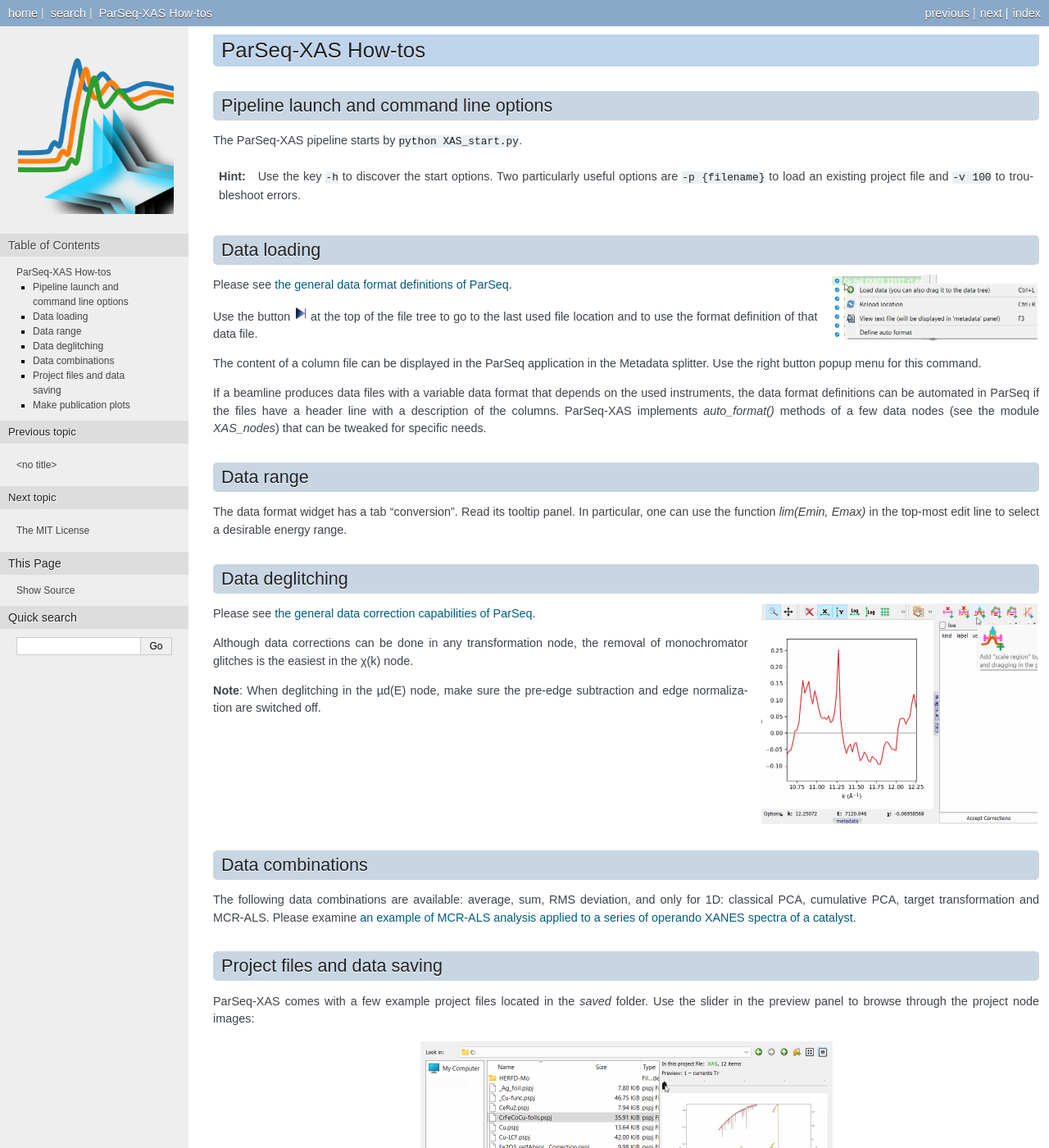
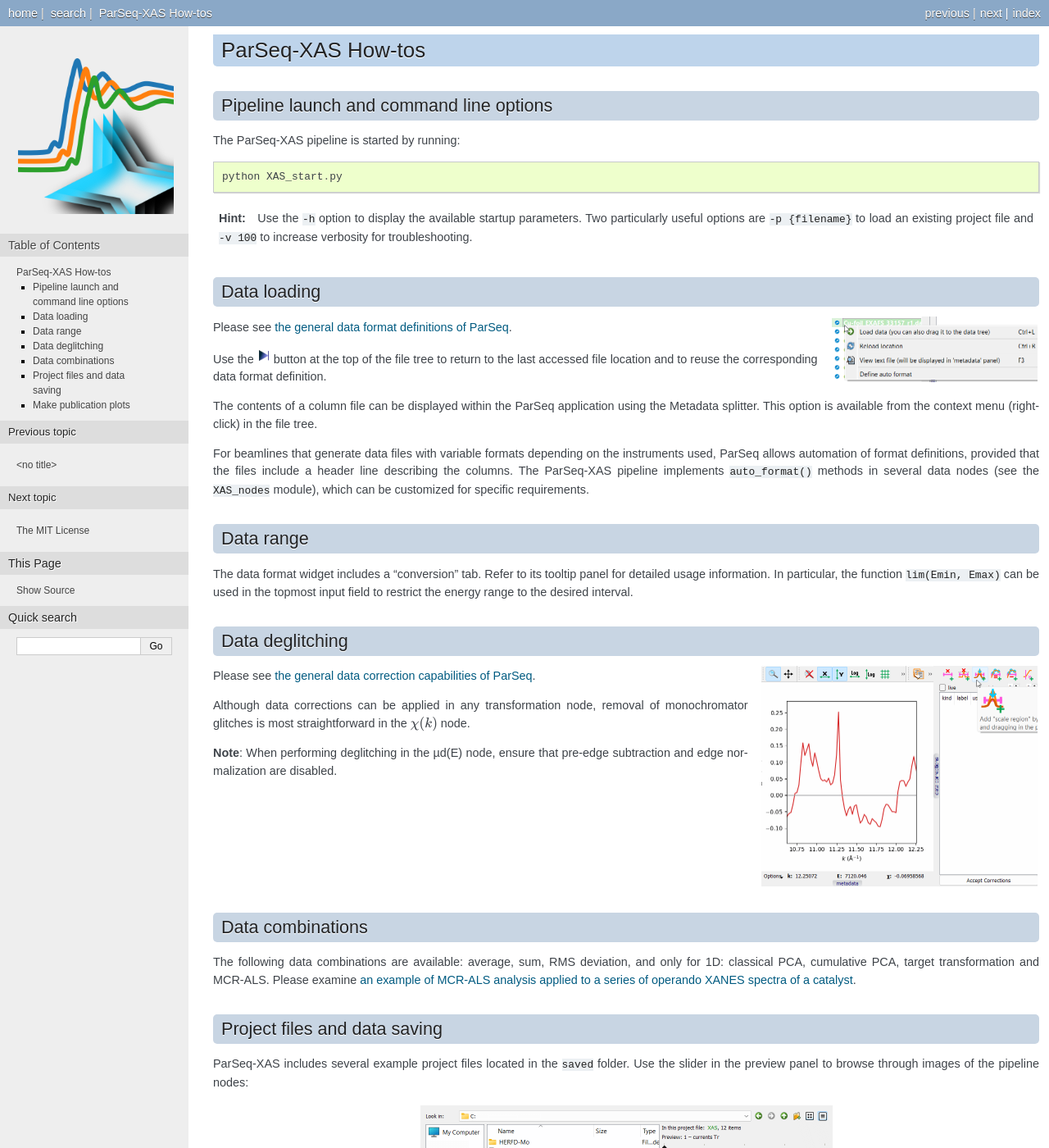
Before and after one commit to kklmn/ParSeq-XAS, a Sphinx documentation site: the page built from parseq_XAS/doc/howto.rst, in a window 1280 px wide and 1400 px high. Shown: the whole window at 82% size. Built offline with Sphinx 7.4.7, drawn with Linux system fonts in a browser that asks for light colours; some of the changed text lies outside the part shown.

Commit message:
Massive update of docstrings
Assisted by Copilot from Teams

```diff
--- a/parseq_XAS/doc/howto.rst
+++ b/parseq_XAS/doc/howto.rst
@@ -6,13 +6,15 @@ ParSeq-XAS How-tos
 Pipeline launch and command line options
 ~~~~~~~~~~~~~~~~~~~~~~~~~~~~~~~~~~~~~~~~
 
-The ParSeq-XAS pipeline starts by ``python XAS_start.py``.
+The ParSeq-XAS pipeline is started by running::
+
+    python XAS_start.py
 
 .. hint::
 
-    Use the key ``-h`` to discover the start options. Two particularly useful
-    options are ``-p {filename}`` to load an existing project file and
-    ``-v 100`` to troubleshoot errors.
+   Use the ``-h`` option to display the available startup parameters. Two
+   particularly useful options are ``-p {filename}`` to load an existing
+   project file and ``-v 100`` to increase verbosity for troubleshooting.
 
 Data loading
 ~~~~~~~~~~~~
@@ -27,24 +29,26 @@ Data loading
 
 Please see |formats|.
 
-Use the button |icoLast| at the top of the file tree to go to the last used
-file location and to use the format definition of that data file.
+Use the |icoLast| button at the top of the file tree to return to the last
+accessed file location and to reuse the corresponding data format definition.
 
-The content of a column file can be displayed in the ParSeq application in the
-Metadata splitter. Use the right button popup menu for this command.
+The contents of a column file can be displayed within the ParSeq application
+using the Metadata splitter. This option is available from the context menu
+(right-click) in the file tree.
 
-If a beamline produces data files with a variable data format that depends on
-the used instruments, the data format definitions can be automated in ParSeq
-if the files have a header line with a description of the columns. ParSeq-XAS
-implements `auto_format()` methods of a few data nodes (see the module
-`XAS_nodes`) that can be tweaked for specific needs.
+For beamlines that generate data files with variable formats depending on the
+instruments used, ParSeq allows automation of format definitions, provided that
+the files include a header line describing the columns. The ParSeq-XAS pipeline
+implements ``auto_format()`` methods in several data nodes (see the
+``XAS_nodes`` module), which can be customized for specific requirements.
 
 Data range
 ~~~~~~~~~~
 
-The data format widget has a tab "conversion". Read its tooltip panel. In
-particular, one can use the function `lim(Emin, Emax)` in the top-most edit
-line to select a desirable energy range.
+The data format widget includes a "conversion" tab. Refer to its tooltip panel
+for detailed usage information. In particular, the function ``lim(Emin, Emax)``
+can be used in the topmost input field to restrict the energy range to the
+desired interval.
 
 Data deglitching
 ~~~~~~~~~~~~~~~~
@@ -55,11 +59,11 @@ Data deglitching
 
 Please see |corrections|.
 
-Although data corrections can be done in any transformation node, the removal
-of monochromator glitches is the easiest in the χ(k) node.
+Although data corrections can be applied in any transformation node, removal of
+monochromator glitches is most straightforward in the :math:`\chi(k)` node.
 
-**Note**: When deglitching in the µd(E) node, make sure the pre-edge
-subtraction and edge normalization are switched off.
+**Note**: When performing deglitching in the µd(E) node, ensure that pre-edge
+subtraction and edge normalization are disabled.
 
 .. raw:: html
 
@@ -75,9 +79,9 @@ MCR-ALS. Please examine |combinations|.
 Project files and data saving
 ~~~~~~~~~~~~~~~~~~~~~~~~~~~~~
 
-ParSeq-XAS comes with a few example project files located in the `saved`
-folder. Use the slider in the preview panel to browse through the project node
-images:
+ParSeq-XAS includes several example project files located in the ``saved``
+folder. Use the slider in the preview panel to browse through images of the
+pipeline nodes:
 
 .. imagezoom:: _images/load-proj.gif
    :align: center
@@ -85,9 +89,9 @@ images:
 
 .. note::
 
-   Project files and the involved data files are usually movable to a new
-   location (they are not when on network locations) without losing the
-   reference from the project file to the data.
+   Project files and their associated data files can usually be moved to a new
+   location without losing the references stored in the project file. This may
+   not work when files are located on network storage.
 
 .. note::
 
@@ -101,14 +105,16 @@ Make publication plots
    :align: right
    :alt: &ensp;Saving a ParSeq project file.
 
-1. ParSeq plot windows (based on silx plots) have a Save button that can export
-   the plot view to a graphics format.
+1. ParSeq plot windows (based on silx plots) provide a Save button that can
+   export the current plot view to a graphics format.
 
-2. The save project dialog of ParSeq has an option of saving a plotting script
-   together with the involved data. The scripts have a few commented lines that
-   set energy range, custom colors etc. to help the user tweak the plots.
+2. The Save Project dialog in ParSeq includes an option to generate a plotting
+   script together with the exported data. These scripts contain commented
+   sections for adjusting energy ranges, colors, and other plot settings to
+   facilitate further customization.
 
-3. The launch script ``XAS_start.py`` can be started with the ``-p`` key to
-   load a project file *and* with the key ``-nG`` to run the pipeline with no
-   GUI. The launch script has a short section for this case (no GUI) that does
-   plotting with `matplotlib`. This section can be adjusted at will.
+3. The launch script ``XAS_start.py`` can be run with the ``-p`` option to load
+   a project file and with the ``-nG`` option to execute the pipeline without
+   a GUI. In this headless mode, the script includes a dedicated section that
+   performs plotting using ``matplotlib``. This section can be freely modified
+   as needed.
```
Also changed, not shown: 4 other files.
